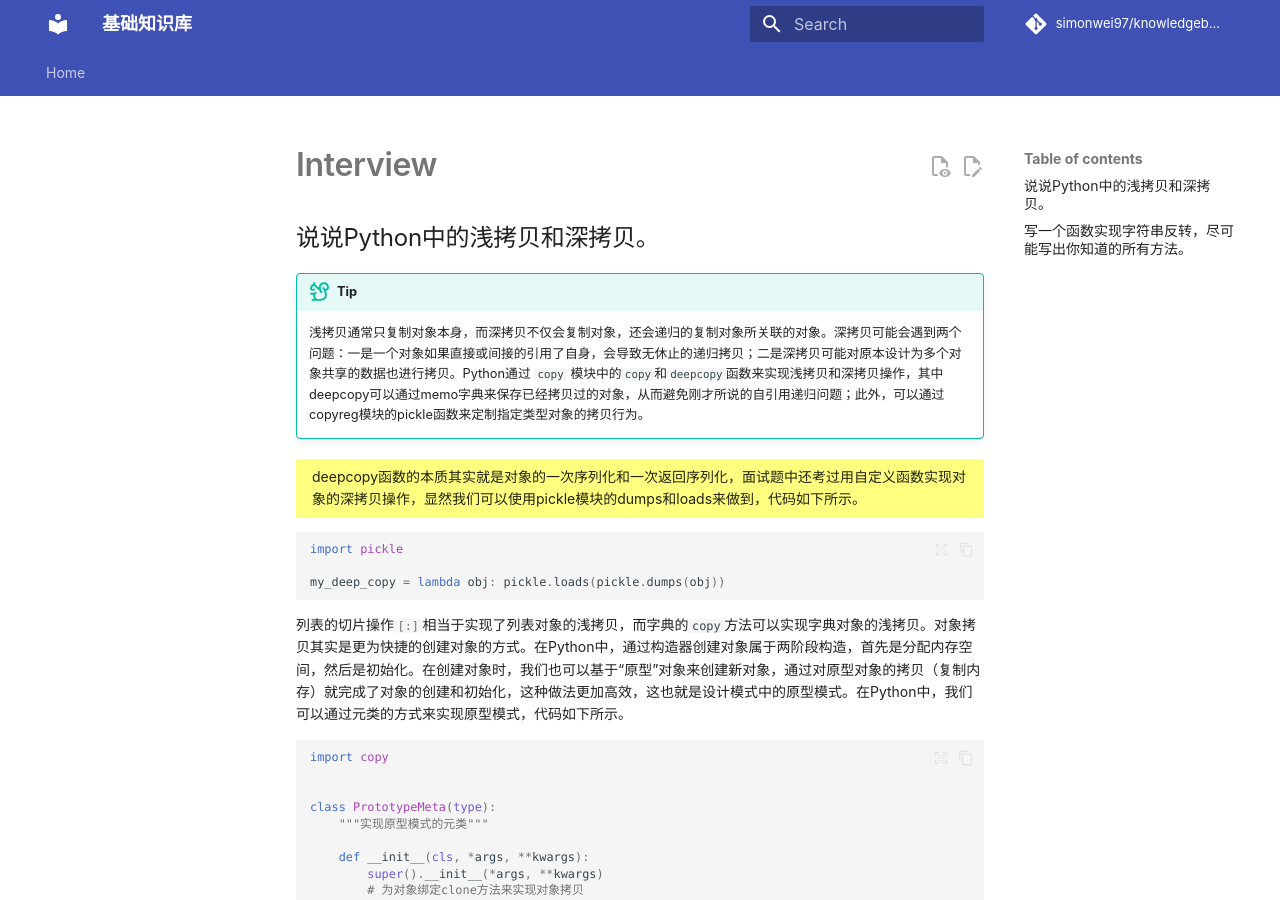
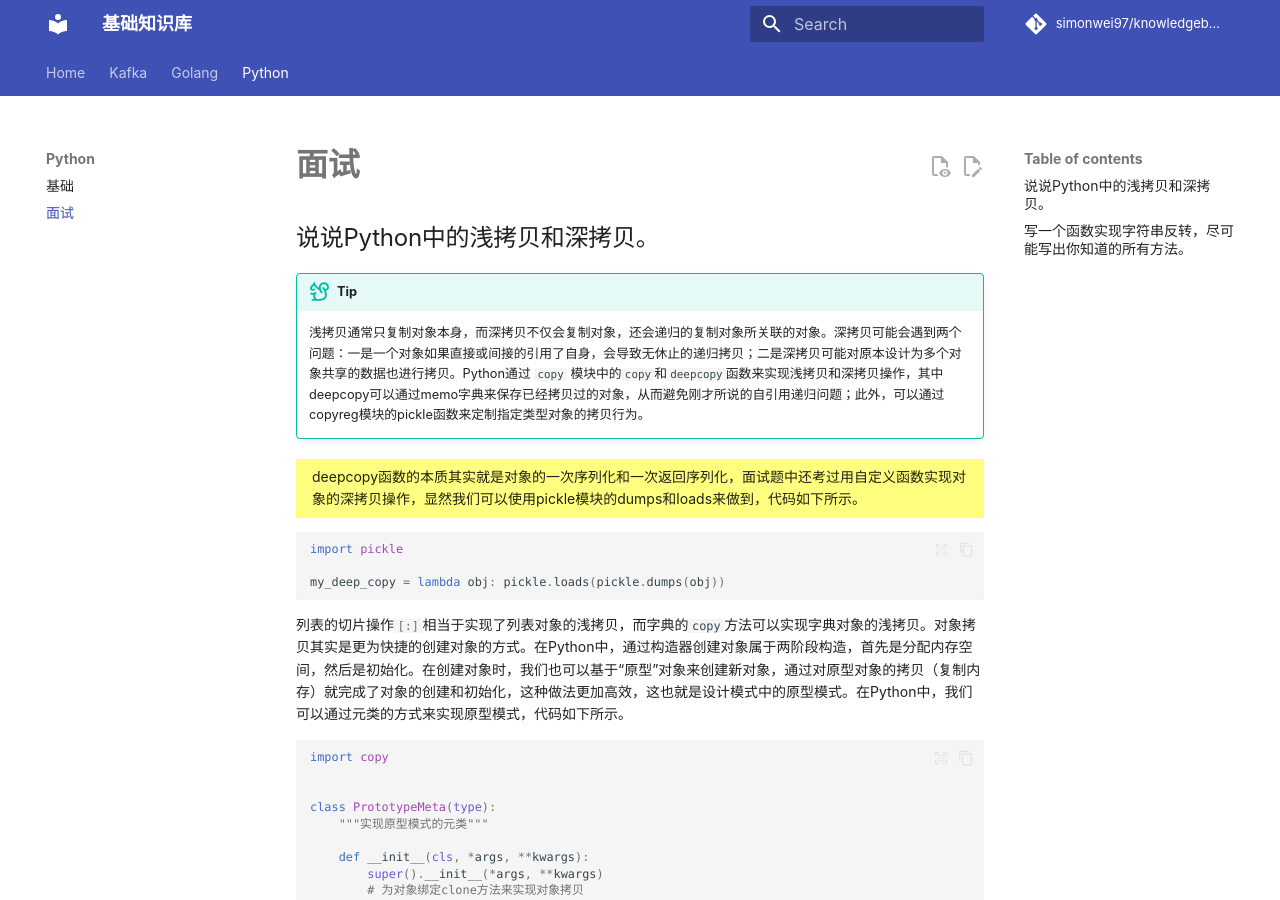
Before and after one commit to simonwei97/knowledgebase, an MkDocs documentation site: the page built from docs/python/interview.md, in a window 1280 px wide and 900 px high. Built offline with MkDocs 1.6.1 and Material for MkDocs 9.7.7, drawn with Linux system fonts in a browser that asks for light colours; comment, search, counter and statistics services are not loaded; some of the changed lines change nothing that is shown.

Commit message:
Update mkdocs.yml

```diff
--- a/mkdocs.yml
+++ b/mkdocs.yml
@@ -88,6 +88,14 @@ markdown_extensions:
 
 nav:
   - Home: index.md
+  - Kafka:
+      - 基础: kafka/base.md
+      - 高性能: kafka/high_performance.md
+  - Golang:
+      - 垃圾回收 GC: golang/gc.md
+  - Python:
+      - 基础: python/base.md
+      - 面试: python/interview.md
 
 copyright: Copyright &copy; 2023 - 2024 Simonwei97
 
```
